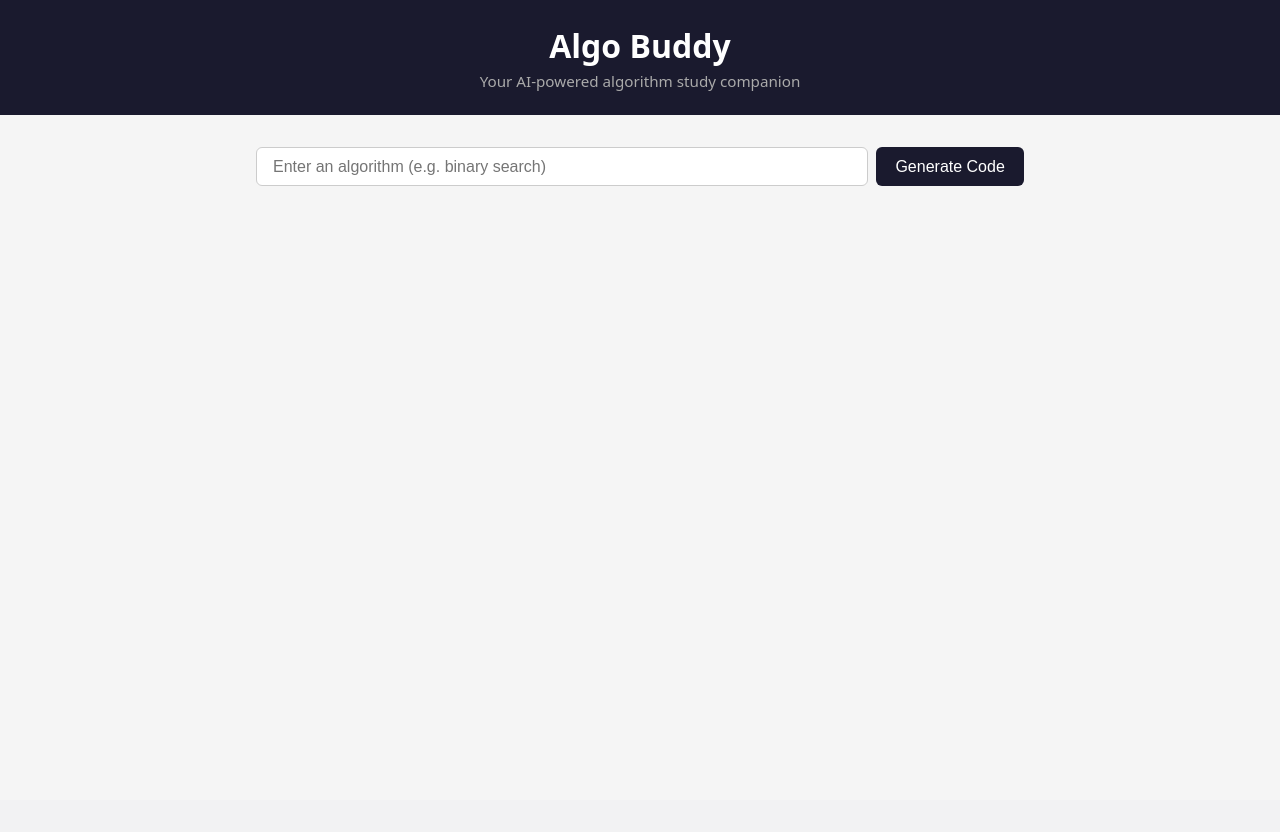
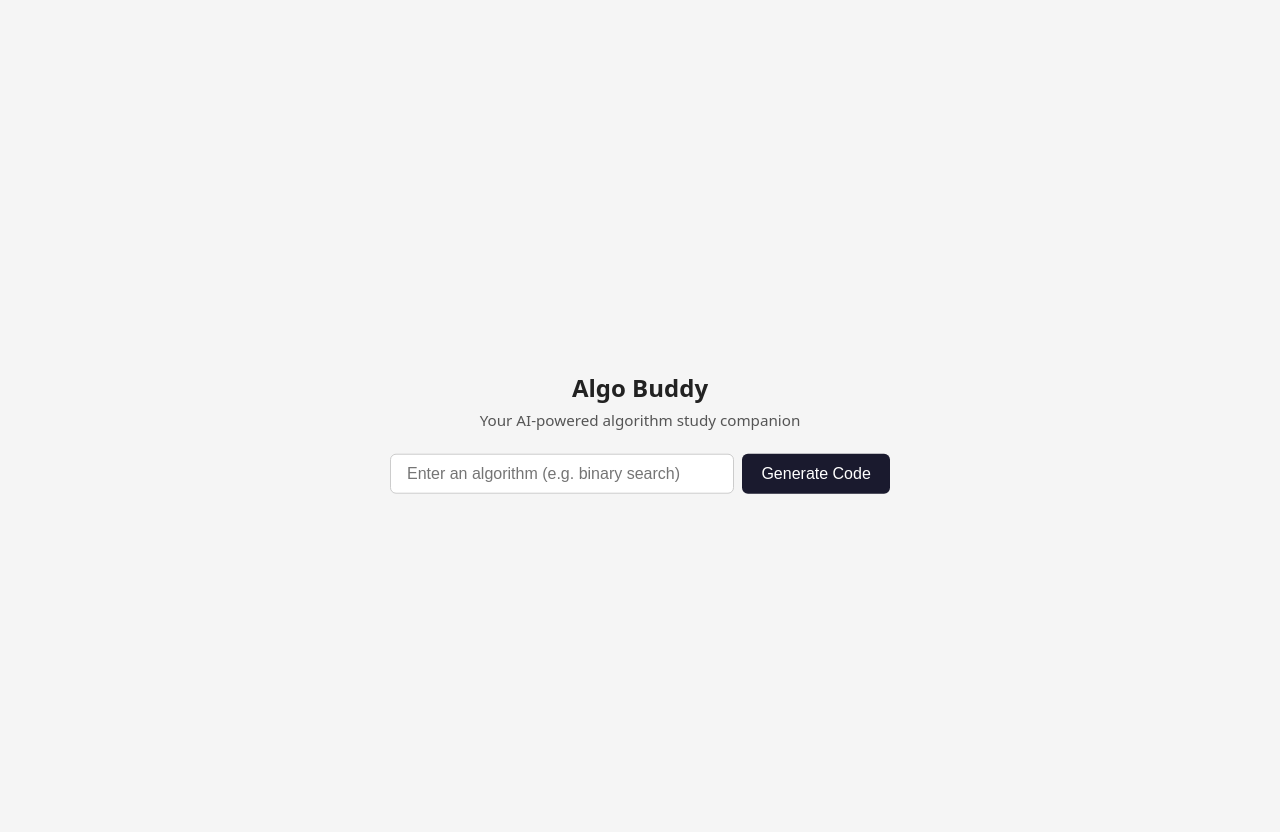
Before and after one commit to matchabowl6/algo-buddy, a Python web app: template templates/index.html in a window 1280 px wide. Before the commit the page ends 186 px from the top, so only its background shows below. Run offline with Jinja, Linux system fonts and the light colour scheme; the template is opened without the code that fills it, so the values that code supplies are empty.

Commit message:
revamp algorithm input display

```diff
--- a/static/app.js
+++ b/static/app.js
@@ -10,6 +10,7 @@ let studyQuizTopics = [];
 function show(sectionId) {
   ["home-section", "code-section", "study-section", "quiz-section", "results-section"]
     .forEach(id => $(`${id}`).classList.toggle("hidden", id !== sectionId));
+  document.querySelector("header").classList.toggle("hidden", sectionId === "home-section");
 }
 
 function setLoading(on) {
@@ -33,7 +34,6 @@ $("algo-form").addEventListener("submit", async e => {
   $("algo-error").classList.add("hidden");
   setLoading(true);
   const data = await post("/generate", { algorithm });
-  setLoading(false);
   if (data.code == null) {
     $("algo-error").classList.remove("hidden");
     $("algo-input").value = "";
@@ -42,8 +42,12 @@ $("algo-form").addEventListener("submit", async e => {
   }
   currentAlgorithm = algorithm;
   studyHistory = [];
-  $("algo-title").textContent = algorithm;
   $("code-output").textContent = data.code;
+
+  const summary = await post("/algo-name-summary", { algorithm });
+  $("algo-name").textContent = summary.name || algorithm;
+  setLoading(false);
+
   show("code-section");
 });
 
--- a/static/style.css
+++ b/static/style.css
@@ -5,13 +5,22 @@ body {
   background: #f5f5f5;
   color: #222;
   min-height: 100vh;
+  position: relative;
 }
 
 header {
   background: #1a1a2e;
   color: #fff;
-  padding: 1.5rem 2rem;
-  text-align: center;
+  padding: 0.75rem 2rem;
+  display: flex;
+  align-items: center;
+  justify-content: center;
+}
+
+#algo-name {
+  font-size: 1.1rem;
+  font-weight: 600;
+  color: #fff;
 }
 
 header p { color: #aaa; margin-top: 0.25rem; font-size: 0.95rem; }
@@ -21,7 +30,18 @@ main { max-width: 800px; margin: 2rem auto; padding: 0 1rem; }
 .hidden { display: none !important; }
 
 /* Home */
-#algo-form { display: flex; gap: 0.5rem; }
+#home-section {
+  text-align: center;
+  position: absolute;
+  top: 50%;
+  left: 50%;
+  transform: translate(-50%, -50%);
+  width: 100%;
+  padding: 0 1rem;
+}
+#home-section h1 { margin-bottom: 0.4rem; }
+#home-subtitle { color: #555; margin-bottom: 1.5rem; font-size: 0.95rem; }
+#algo-form { display: flex; gap: 0.5rem; max-width: 500px; margin: 0 auto; }
 #algo-input {
   flex: 1;
   padding: 0.6rem 1rem;
--- a/templates/index.html
+++ b/templates/index.html
@@ -7,14 +7,15 @@
   <link rel="stylesheet" href="/static/style.css">
 </head>
 <body>
-  <header>
-    <h1>Algo Buddy</h1>
-    <p>Your AI-powered algorithm study companion</p>
+  <header class="hidden">
+    <span id="algo-name"></span>
   </header>
 
   <main>
     <!-- Home: algorithm input -->
     <section id="home-section">
+      <h1>Algo Buddy</h1>
+      <p id="home-subtitle">Your AI-powered algorithm study companion</p>
       <form id="algo-form">
         <input id="algo-input" type="text" placeholder="Enter an algorithm (e.g. binary search)" autocomplete="off" required>
         <button type="submit">Generate Code</button>
@@ -24,7 +25,7 @@
 
     <!-- Code display + mode selection -->
     <section id="code-section" class="hidden">
-      <h2 id="algo-title"></h2>
+      <h2>Code</h2>
       <pre><code id="code-output"></code></pre>
       <div id="mode-buttons">
         <button id="study-btn">Study Mode</button>
```
